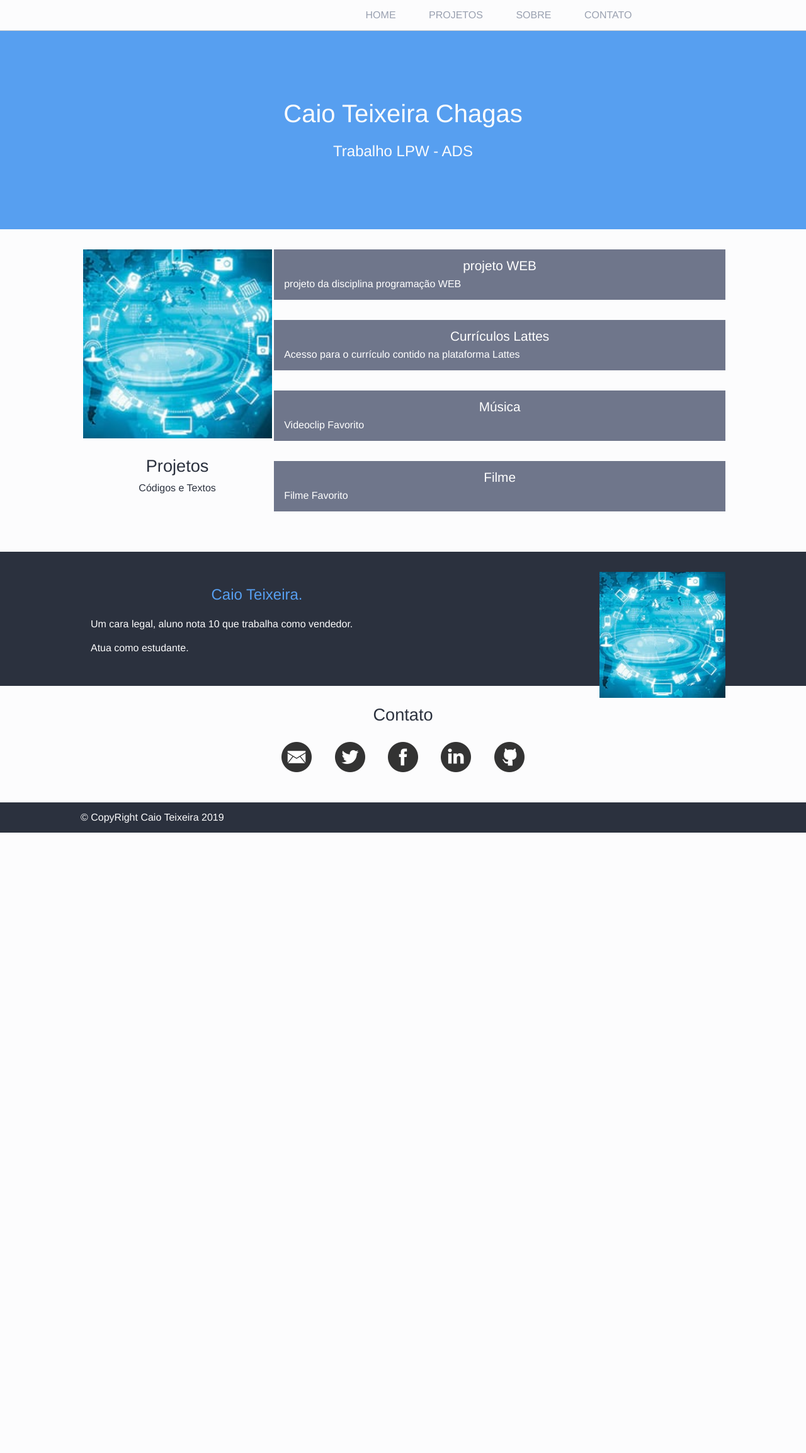
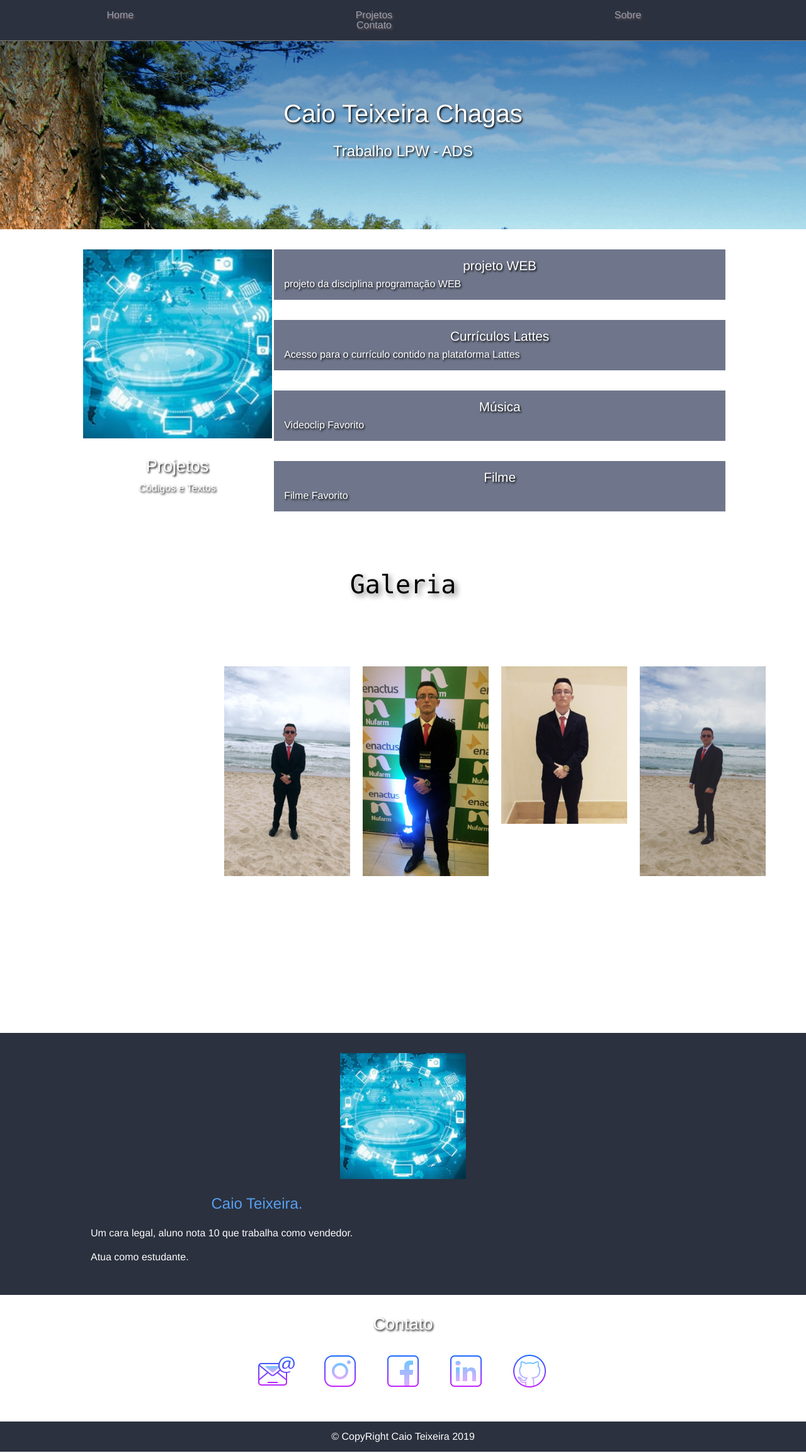
Before and after one commit to felipekennedy/AulasProgramacaoWeb, a PHP site: page / in a window 1280 px wide. Shown: the whole page at 63% size. Before the commit the page ends 1322 px from the top, so only its background shows below. Run offline with PHP 8.4, Linux system fonts and the light colour scheme.

Commit message:
Começando a mudar o blog
Várias mudanças incluindo pícones e galeria.

```diff
--- a/estilos/blog.css
+++ b/estilos/blog.css
@@ -16,7 +16,7 @@ section img{
 }
 
 header{
-    border-bottom: 1px solid #ccc;
+    border-bottom: 1px solid gray;
     padding-top: 1em;
     padding-bottom: 1em;
     position: fixed;
@@ -25,10 +25,11 @@ header{
 
 header li{
     display: inline-block;
-    margin-left: 3em;
+    margin-right: 3em;
+    padding-right: 300px;
 }
 
-header li a{
+header li a:hover{
     color: #99a0d0;
     font-weight: lighter;
     text-transform: uppercase;
@@ -36,6 +37,12 @@ header li a{
 
 header ul{
     text-align: center;
+    text-shadow: rgb(109, 88, 88) 0.1em 0.1em 0.2em;
+}
+
+#contato{
+    color: white;
+    text-shadow: black 0.1em 0.1em 0.2em;
 }
 
 #contato li{
@@ -45,8 +52,8 @@ header ul{
 #contato li a{
     display: inline-block;
     margin: 1em;
-    width: 48px;
-    height: 48px;
+    width: 64px;
+    height: 64px;
     text-indent: -9999px;
 }
 
@@ -54,12 +61,12 @@ header ul{
     background-image: url("../Imagens/email.png");
 }
 
-#contato .twitter{
-    background-image: url("../Imagens/twitter.png");
+#contato .instagram{
+    background-image: url("../Imagens/instagram.png");
 }
 
 #contato .facebook{
-    background-image: url("../Imagens/face.png");
+    background-image: url("../Imagens/facebook.png");
 }
 
 #contato .linkedin{
@@ -82,9 +89,10 @@ section{
 }
 
 .identificacao {
-    background-color:#579FF0;
-    color:#FCFCFD;
+    color: #fff;
     padding: 10em 2em 7em;
+    background-image: url("../Imagens/landscapeBG.png");
+    text-shadow: black 0.1em 0.1em 0.2em;
 }
 
 .identificacao h1{
@@ -113,8 +121,9 @@ header li a{
 }
 
 .claras {
-    background-color: #fcfcfd;
-    color: #2B313E;
+    background-color: rgb(255, 255, 255);
+    color: white;
+    text-shadow: black 0.1em 0.1em 0.2em;
 }
 
 .projetos-header{
@@ -148,6 +157,92 @@ header li a{
     line-height: 1.2;
 }
 
+#galeria h1{
+    font-family: 'monospace';
+    font-size: 40px;
+    color: black;
+    text-shadow: gray 0.1em 0.1em 0.2em;
+}
+
+#galeria ul{
+    width: 880;
+    list-style: none;
+    display: flex;
+    padding:100px 200px 100px 27%;
+
+}
+
+#galeria .min{
+    width: 200px;
+    padding: 10px;
+
+}
+
+#galeria .lbox{
+    visibility: hidden;
+    opacity: 0;
+}
+
+#galeria .lbox{
+    width: 0;
+    height: 0;
+}
+
+#galeria{
+    height: 700px;
+}
+
+#galeria .lbox:target{
+    opacity: 1;
+    visibility: visible;
+    width: 100%;
+    height: 100%;
+    top: 0;
+    left:0;
+    background: rgba(10,10,10,.7);
+    position: fixed;
+}
+
+#galeria .box_img{
+    width: 1000px;
+    padding:150px 200px 150px 27%;
+}
+
+#galeria .box_img img{
+    opacity: 0;
+}
+
+#galeria .lbox:target .box_img img{
+opacity: 1;
+transition: opacity .4s linear;
+}
+
+#galeria .btn{
+    color:white;
+    font-family: Arial, Helvetica, sans-serif;
+    text-decoration: none;
+    position: absolute;
+    width: 50px;
+    height: 50px;
+    font-size: 40px;
+    text-align: center;
+}
+
+#galeria #prev{
+    left: 5%;
+    top: 45%;
+}
+
+#galeria #next{
+    right: 5%;
+    top: 45%;
+}
+
+#galeria #close{
+    right: 2%;
+    top: 0;
+}
+
 #sobre p.bio{
     color: #579ff0;
     font-size: 1.5em;
@@ -162,14 +257,10 @@ header li a{
     line-height:1.4;
 }
 
-#sobre{
-    position: relative;
-
-}
 
 #sobre img{
     width: 200px;
-    position: absolute;
+    position: unset;
     top: 2em;
     right: 10%;
 }
@@ -177,4 +268,5 @@ header li a{
 footer{
     padding-top: 1em;
     padding-bottom: 1em;
+    text-align: center;
 }
--- a/index.html
+++ b/index.html
@@ -10,7 +10,7 @@
     </head>
 
     <body>
-        <header class="claras container">
+        <header class="escuras container">
             <nav>
                 <ul>
                     <li><a href="#">Home</a></li>
@@ -56,7 +56,53 @@
                 </li>
             </ul>
 
+
         </section>
+
+        <section id="galeria">
+                <h1>Galeria</h1>
+                <ul>
+                    <li><a href="#img1"><img src="Imagens/Caio01.jpeg" alt="umas foto de caio" class="min"></a></li>
+                    <li><a href="#img2"><img src="Imagens/Caio02.jpeg" alt="umas foto de caio" class="min"></a></li>
+                    <li><a href="#img3"><img src="Imagens/Caio03.jpeg" alt="umas foto de caio" class="min"></a></li>
+                    <li><a href="#img4"><img src="Imagens/Caio04.jpeg" alt="umas foto de caio" class="min"></a></li>
+                </ul>
+                <div class="lbox" id="img1">
+                    <div class="box_img">
+                        <a class="btn" id="prev" href="#img4">&#171;</a>
+                        <a class="btn" id="close" href="">X</a>
+                        <img src="Imagens/Caio01.jpeg" alt="umas foto de caio">
+                        <a class="btn" id="next" href="#img2">&#187;</a>
+                    </div>
+                </div>
+
+                <div class="lbox" id="img2">
+                        <div class="box_img">
+                            <a class="btn" id="prev" href="#img1">&#171;</a>
+                            <a class="btn" id="close" href="">X</a>
+                            <img src="Imagens/Caio02.jpeg" alt="umas foto de caio">
+                            <a class="btn" id="next" href="#img3">&#187;</a>
+                        </div>
+                    </div>
+
+                    <div class="lbox" id="img3">
+                            <div class="box_img">
+                                <a class="btn" id="prev" href="#img2">&#171;</a>
+                                <a class="btn" id="close" href="">X</a>
+                                <img src="Imagens/Caio03.jpeg" alt="umas foto de caio">
+                                <a class="btn" id="next" href="#img4">&#187;</a>
+                            </div>
+                        </div>
+
+                <div class="lbox" id="img4">
+                    <div class="box_img">
+                        <a class="btn" id="prev" href="#img3">&#171;</a>
+                        <a class="btn" id="close" href="">X</a>
+                        <img src="Imagens/Caio04.jpeg" alt="umas foto de caio">
+                        <a class="btn" id="next" href="#img1">&#187;</a>
+                    </div>
+                </div>
+            </section>
 
         <section id="sobre" class="escuras container">
             <img alt="foto de Caio" src="Imagens/tecnologia.jpg">
@@ -71,10 +117,10 @@
 
             <ul>
                 <li><a class="email" href="mailto:caioteixeirachagas@gmail.com">E-mail</a></li>
-                <li><a class="twitter" href="mailto:caioteixeirachagas@gmail.com">twitter</a></li>
-                <li><a class="facebook" href="mailto:caioteixeirachagas@gmail.com">Facebook</a></li>
-                <li><a class="linkedin" href="mailto:caioteixeirachagas@gmail.com">Linkedin</a></li>
-                <li><a class="github" href="mailto:caioteixeirachagas@gmail.com">github</a></li>
+                <li><a class="instagram" href="https://www.instagram.com/caio_t.c/">Instagram</a></li>
+                <li><a class="facebook" href="https://www.facebook.com/caio.teixeirachagas">Facebook</a></li>
+                <li><a class="linkedin" href="https://linkedin.com.br">Linkedin</a></li>
+                <li><a class="github" href="https://github.com/caioCTC">github</a></li>
             </ul>
 
         </section>
```
Also changed, not shown: Imagens/Caio01.jpeg (added), Imagens/Caio02.jpeg (added), Imagens/Caio03.jpeg (added), Imagens/Caio04.jpeg (added), Imagens/Caio05.jpeg (added), Imagens/email.png, Imagens/face.png (deleted), Imagens/facebook.png (added), Imagens/github.png, Imagens/instagram.png (added), Imagens/landscapeBG.png (added), Imagens/linkedin.png, Imagens/twitter.png (deleted).
